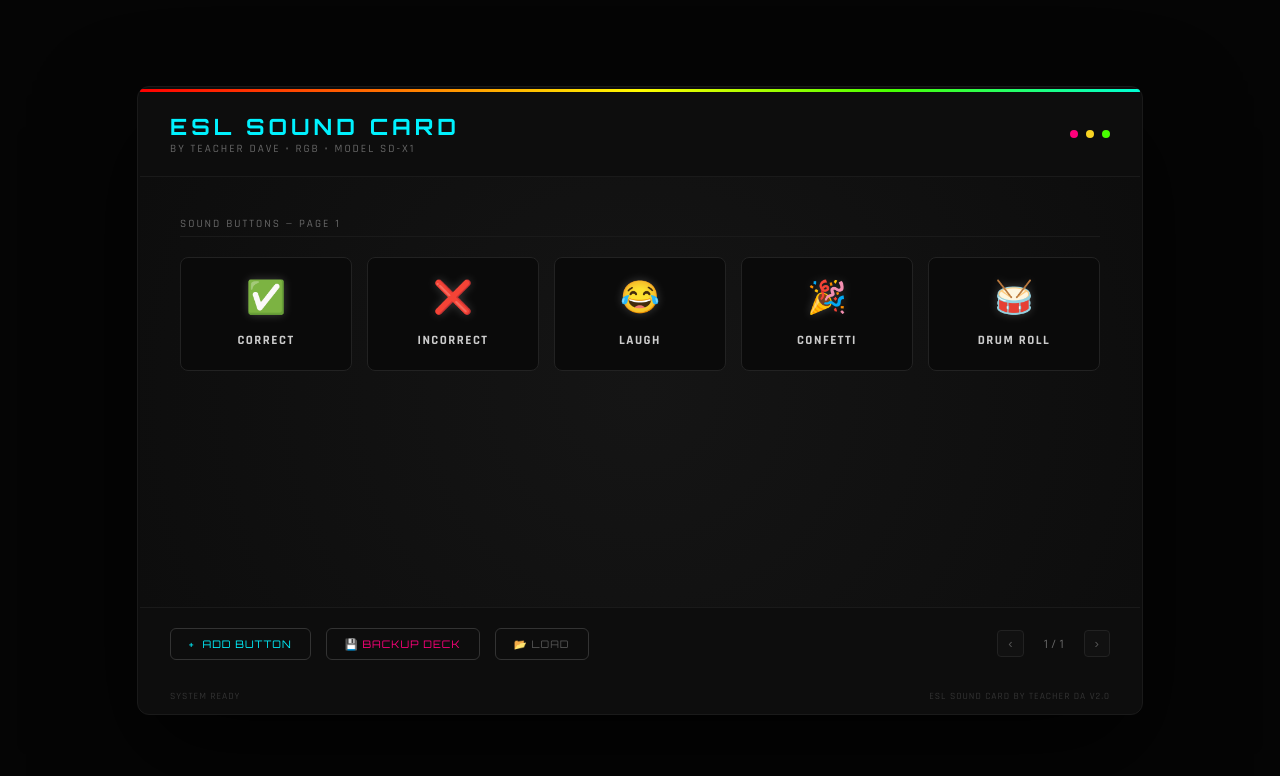
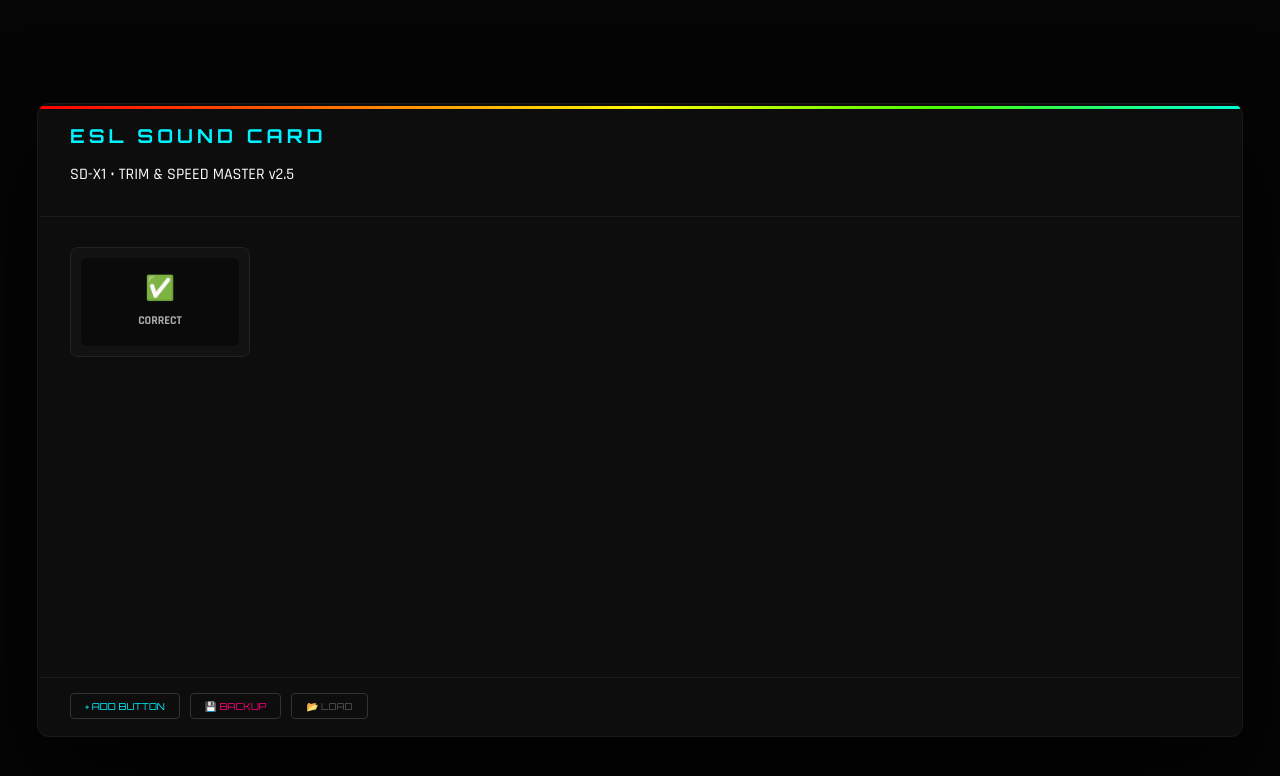
Before and after one commit to sirdeyb/soundcard-teacher-dave, a plain HTML site: page index.html in a window 1280 px wide. Drawn offline with Linux system fonts and the light colour scheme.

Commit message:
Update index.html

```diff
--- a/index.html
+++ b/index.html
@@ -3,18 +3,15 @@
 <head>
     <meta charset="UTF-8">
     <meta name="viewport" content="width=device-width, initial-scale=1.0">
-    <title>ESL Sound Card SD-X1 | Teacher Dave</title>
+    <title>ESL Sound Card SD-X1 | Trim Edition</title>
     <style>
         @import url('https://fonts.googleapis.com/css2?family=Orbitron:wght@400;700&family=Rajdhani:wght@300;500;700&display=swap');
 
         :root {
             --bg-black: #050505;
             --panel-bg: #0d0d0d;
-            --card-bg: #121212;
             --accent-cyan: #00f2ff;
             --accent-pink: #ff007b;
-            --accent-yellow: #f9d423;
-            --border-color: #222;
             --text-gray: #666;
         }
 
@@ -27,22 +24,19 @@
             align-items: center;
             min-height: 100vh;
             margin: 0;
-            overflow-x: hidden;
+            padding: 20px 0;
         }
 
-        /* Main Chassis */
         .chassis {
             width: 95%;
-            max-width: 1000px;
+            max-width: 1200px;
             background: var(--panel-bg);
             border: 1px solid #1a1a1a;
             border-radius: 12px;
             padding: 2px;
             box-shadow: 0 40px 100px rgba(0,0,0,0.8);
-            position: relative;
         }
 
-        /* Top RGB Light Strip */
         .rgb-strip {
             height: 3px;
             width: 100%;
@@ -52,295 +46,190 @@
             border-radius: 10px 10px 0 0;
         }
 
-        @keyframes moveStrip {
-            0% { background-position: 0% 0%; }
-            100% { background-position: 200% 0%; }
-        }
+        @keyframes moveStrip { 0% { background-position: 0% 0%; } 100% { background-position: 200% 0%; } }
 
-        /* Header Section */
         .header {
-            padding: 20px 30px;
+            padding: 15px 30px;
             display: flex;
             justify-content: space-between;
             align-items: center;
             border-bottom: 1px solid #1a1a1a;
         }
 
-        .title-block h1 {
-            font-family: 'Orbitron', sans-serif;
-            font-size: 1.4rem;
-            letter-spacing: 4px;
-            margin: 0;
-            color: var(--accent-cyan);
-            text-transform: uppercase;
+        .title-block h1 { font-family: 'Orbitron', sans-serif; font-size: 1.2rem; color: var(--accent-cyan); margin: 0; text-transform: uppercase; letter-spacing: 4px; }
+
+        .main-deck { padding: 30px; min-height: 400px; }
+        .grid { display: grid; grid-template-columns: repeat(auto-fill, minmax(180px, 1fr)); gap: 12px; }
+
+        .pad-unit {
+            background: rgba(255,255,255,0.02);
+            border-radius: 8px;
+            padding: 10px;
+            border: 1px solid #222;
         }
 
-        .title-block p {
-            font-size: 0.7rem;
-            color: var(--text-gray);
-            margin: 2px 0 0 0;
-            letter-spacing: 2px;
+        .sound-pad {
+            background: #0a0a0a;
+            border-radius: 6px;
+            padding: 15px 5px;
+            cursor: pointer;
+            text-align: center;
+            border: 1px solid transparent;
+            transition: 0.3s;
         }
 
-        .status-dots { display: flex; gap: 8px; }
-        .dot { width: 8px; height: 8px; border-radius: 50%; }
-        .dot-r { background: var(--accent-pink); }
-        .dot-y { background: var(--accent-yellow); }
-        .dot-g { background: #48ff00; }
-
-        /* Sound Grid Container */
-        .main-deck {
-            padding: 40px;
-            background-image: radial-gradient(circle at 50% 50%, #151515 0%, transparent 100%);
-            min-height: 350px;
-        }
-
-        .grid-header {
-            font-size: 0.7rem;
-            color: var(--text-gray);
-            letter-spacing: 2px;
-            margin-bottom: 20px;
-            border-bottom: 1px solid #1a1a1a;
-            padding-bottom: 5px;
-            text-transform: uppercase;
-        }
-
-        .grid {
-            display: grid;
-            grid-template-columns: repeat(auto-fill, minmax(160px, 1fr));
-            gap: 15px;
-        }
-
-        /* Buttons Styling */
-        .sound-pad {
-            background: #0a0a0a;
-            border: 1px solid #222;
-            border-radius: 8px;
-            padding: 20px 10px;
-            cursor: pointer;
-            transition: all 0.3s;
-            text-align: center;
-            position: relative;
-            overflow: hidden;
-        }
-
-        .sound-pad:hover { border-color: #444; background: #111; }
-
-        .pad-emoji {
-            font-size: 2rem;
-            margin-bottom: 10px;
-            filter: drop-shadow(0 0 5px rgba(255,255,255,0.2));
-            display: block;
-        }
-
-        .pad-name {
-            font-size: 0.8rem;
-            font-weight: 700;
-            letter-spacing: 1.5px;
-            color: #ccc;
-            text-transform: uppercase;
-        }
-
-        /* Active Glows (Per Pad) */
-        .sound-pad::before {
-            content: ''; position: absolute; bottom: 0; left: 50%; transform: translateX(-50%);
-            width: 30%; height: 2px; background: transparent; transition: 0.3s;
-        }
+        .sound-pad:hover { background: #111; border-color: #333; }
+        .pad-emoji { font-size: 1.5rem; display: block; margin-bottom: 5px; }
+        .pad-name { font-size: 0.75rem; font-weight: 700; color: #aaa; text-transform: uppercase; }
 
         .playing { border-color: var(--accent-cyan) !important; background: #001a1c !important; }
-        .playing .pad-emoji { transform: scale(1.1); transition: 0.1s; }
 
-        /* Control Footer */
-        .deck-footer {
-            padding: 20px 30px;
-            display: flex;
-            justify-content: space-between;
-            align-items: center;
-            border-top: 1px solid #1a1a1a;
-        }
-
-        .action-btns { display: flex; gap: 15px; }
-
-        .btn-ui {
-            background: transparent;
-            border: 1px solid #333;
-            color: var(--accent-cyan);
-            padding: 8px 18px;
-            border-radius: 6px;
-            font-family: 'Orbitron', sans-serif;
-            font-size: 0.65rem;
-            letter-spacing: 1px;
-            cursor: pointer;
-            transition: 0.2s;
-            display: flex;
-            align-items: center;
-            gap: 8px;
-        }
-
-        .btn-ui:hover { background: rgba(0, 242, 255, 0.1); border-color: var(--accent-cyan); }
-        .btn-delete { color: var(--accent-pink); }
-        .btn-delete:hover { background: rgba(255, 0, 123, 0.1); border-color: var(--accent-pink); }
-
-        .nav-controls { display: flex; align-items: center; gap: 20px; color: var(--text-gray); font-size: 0.8rem; }
-        .nav-arrow { background: #111; border: 1px solid #222; color: #555; padding: 5px 10px; cursor: pointer; border-radius: 4px; }
-        .nav-arrow:hover { color: #fff; border-color: #444; }
-
-        /* Pad Settings Overlay */
+        /* Settings Area */
         .pad-settings {
-            margin-top: 10px;
-            padding-top: 10px;
+            margin-top: 8px;
+            padding-top: 8px;
             border-top: 1px solid #1a1a1a;
             display: none;
             flex-direction: column;
-            gap: 8px;
+            gap: 5px;
         }
         .pad-unit:hover .pad-settings { display: flex; }
 
-        input[type="text"], input[type="range"] {
-            background: #000; border: 1px solid #333; color: #00f2ff; font-size: 0.7rem; padding: 4px;
-        }
+        .trim-controls { display: flex; gap: 5px; align-items: center; }
+        .trim-label { font-size: 0.55rem; color: var(--text-gray); min-width: 30px; }
 
-        .system-status { font-size: 0.6rem; color: #333; letter-spacing: 1px; }
+        input { background: #000; border: 1px solid #333; color: #00f2ff; font-size: 0.6rem; padding: 3px; border-radius: 3px; }
+        input[type="range"] { height: 10px; cursor: pointer; }
 
+        .deck-footer { padding: 15px 30px; display: flex; justify-content: space-between; border-top: 1px solid #1a1a1a; }
+        .btn-ui { background: transparent; border: 1px solid #333; color: var(--accent-cyan); padding: 6px 14px; border-radius: 4px; font-family: 'Orbitron', sans-serif; font-size: 0.6rem; cursor: pointer; }
     </style>
 </head>
 <body>
 
     <div class="chassis">
         <div class="rgb-strip"></div>
-
         <div class="header">
             <div class="title-block">
                 <h1>ESL SOUND CARD</h1>
-                <p>BY TEACHER DAVE • RGB • MODEL SD-X1</p>
-            </div>
-            <div class="status-dots">
-                <div class="dot dot-r"></div>
-                <div class="dot dot-y"></div>
-                <div class="dot dot-g"></div>
+                <p>SD-X1 • TRIM & SPEED MASTER v2.5</p>
             </div>
         </div>
 
         <div class="main-deck">
-            <div class="grid-header">SOUND BUTTONS — PAGE <span id="page-num">1</span></div>
             <div id="grid" class="grid"></div>
         </div>
 
         <div class="deck-footer">
-            <div class="action-btns">
-                <button class="btn-ui" onclick="addNewPad()"><span>+</span> ADD BUTTON</button>
-                <button class="btn-ui btn-delete" onclick="exportData()">💾 BACKUP DECK</button>
+            <div style="display: flex; gap: 10px;">
+                <button class="btn-ui" onclick="addNewPad()">+ ADD BUTTON</button>
+                <button class="btn-ui" style="color:var(--accent-pink)" onclick="exportData()">💾 BACKUP</button>
                 <button class="btn-ui" style="color:#555" onclick="document.getElementById('importFile').click()">📂 LOAD</button>
                 <input type="file" id="importFile" style="display:none" onchange="importData(event)">
             </div>
-
-            <div class="nav-controls">
-                <button class="nav-arrow" onclick="movePage(-1)">‹</button>
-                <span id="page-indicator">1 / 1</span>
-                <button class="nav-arrow" onclick="movePage(1)">›</button>
-            </div>
-        </div>
-
-        <div style="padding: 10px 30px; display: flex; justify-content: space-between;">
-            <div class="system-status">SYSTEM READY</div>
-            <div class="system-status">ESL SOUND CARD BY TEACHER DA V2.0</div>
         </div>
     </div>
 
     <script>
-        const limit = 5;
+        const limit = 20;
         let page = 1;
-        const storageKey = 'TeacherDave_SDX1';
+        const storageKey = 'TeacherDave_Trim_Deck';
 
-        const defaults = [
-            { name: 'Correct', emoji: '✅', src: 'https://assets.mixkit.co/active_storage/sfx/2000/2000-preview.mp3', speed: 1 },
-            { name: 'Incorrect', emoji: '❌', src: 'https://assets.mixkit.co/active_storage/sfx/1119/1119-preview.mp3', speed: 1 },
-            { name: 'Laugh', emoji: '😂', src: 'https://assets.mixkit.co/active_storage/sfx/2012/2012-preview.mp3', speed: 1 },
-            { name: 'Confetti', emoji: '🎉', src: 'https://assets.mixkit.co/active_storage/sfx/2014/2014-preview.mp3', speed: 1 },
-            { name: 'Drum Roll', emoji: '🥁', src: 'https://assets.mixkit.co/active_storage/sfx/2020/2020-preview.mp3', speed: 1 }
+        let pads = JSON.parse(localStorage.getItem(storageKey)) || [
+            { name: 'Correct', emoji: '✅', src: 'https://assets.mixkit.co/active_storage/sfx/2000/2000-preview.mp3', speed: 1, start: 0, end: 0 }
         ];
-
-        let pads = JSON.parse(localStorage.getItem(storageKey)) || [...defaults];
 
         function sync() { localStorage.setItem(storageKey, JSON.stringify(pads)); }
 
         function render() {
             const container = document.getElementById('grid');
             container.innerHTML = '';
-            const start = (page - 1) * limit;
-            const currentSet = pads.slice(start, start + limit);
 
-            currentSet.forEach((pad, i) => {
-                const idx = start + i;
+            pads.forEach((pad, idx) => {
                 const unit = document.createElement('div');
                 unit.className = 'pad-unit';
 
-                // Sound Pad
                 const btn = document.createElement('div');
                 btn.className = 'sound-pad';
-                btn.innerHTML = `<span class="pad-emoji">${pad.emoji || '🎵'}</span><span class="pad-name">${pad.name}</span>`;
+                btn.innerHTML = `<span class="pad-emoji">${pad.emoji}</span><span class="pad-name">${pad.name}</span>`;
 
                 const audio = new Audio(pad.src);
-                btn.onclick = (e) => {
-                    if(e.target.tagName === 'INPUT') return;
+
+                btn.onclick = () => {
                     audio.playbackRate = pad.speed || 1;
-                    audio.currentTime = 0;
+                    audio.currentTime = pad.start || 0;
                     audio.play();
                     btn.classList.add('playing');
-                    audio.onended = () => btn.classList.remove('playing');
+
+                    // Trim logic
+                    const checkTrim = setInterval(() => {
+                        if (pad.end > 0 && audio.currentTime >= pad.end) {
+                            audio.pause();
+                            clearInterval(checkTrim);
+                            btn.classList.remove('playing');
+                        }
+                    }, 50);
+
+                    audio.onended = () => {
+                        clearInterval(checkTrim);
+                        btn.classList.remove('playing');
+                    };
                 };
+
                 unit.appendChild(btn);
 
-                // Hidden Settings (Visible on Hover)
+                // Settings
                 const settings = document.createElement('div');
                 settings.className = 'pad-settings';
 
+                // Basic Edits
+                const nameIn = document.createElement('input');
+                nameIn.value = pad.name; nameIn.onchange = (e) => { pads[idx].name = e.target.value; sync(); render(); };
+
                 const emojiIn = document.createElement('input');
-                emojiIn.type = 'text'; emojiIn.value = pad.emoji; emojiIn.placeholder = "Emoji";
-                emojiIn.onchange = (e) => { pads[idx].emoji = e.target.value; sync(); render(); };
+                emojiIn.value = pad.emoji; emojiIn.onchange = (e) => { pads[idx].emoji = e.target.value; sync(); render(); };
 
-                const nameIn = document.createElement('input');
-                nameIn.type = 'text'; nameIn.value = pad.name; emojiIn.placeholder = "Name";
-                nameIn.onchange = (e) => { pads[idx].name = e.target.value; sync(); render(); };
+                // Trim Inputs
+                const trimRow = document.createElement('div');
+                trimRow.className = 'trim-controls';
+                trimRow.innerHTML = `<span class="trim-label">START</span>`;
+                const startIn = document.createElement('input');
+                startIn.type = 'number'; startIn.step = '0.1'; startIn.value = pad.start || 0;
+                startIn.onchange = (e) => { pads[idx].start = parseFloat(e.target.value); sync(); };
 
+                const trimRowEnd = document.createElement('div');
+                trimRowEnd.className = 'trim-controls';
+                trimRowEnd.innerHTML = `<span class="trim-label">END</span>`;
+                const endIn = document.createElement('input');
+                endIn.type = 'number'; endIn.step = '0.1'; endIn.value = pad.end || 0;
+                endIn.onchange = (e) => { pads[idx].end = parseFloat(e.target.value); sync(); };
+
+                // File Upload
                 const fileIn = document.createElement('input');
-                fileIn.type = 'file'; fileIn.style.fontSize = '8px';
+                fileIn.type = 'file';
                 fileIn.onchange = (e) => {
                     const reader = new FileReader();
                     reader.onload = (ev) => { pads[idx].src = ev.target.result; sync(); render(); };
                     reader.readAsDataURL(e.target.files[0]);
                 };
 
-                const del = document.createElement('button');
-                del.innerText = "DELETE PAD";
-                del.style.background = "none"; del.style.border = "1px solid #300"; del.style.color = "#600"; del.style.fontSize = "8px";
-                del.onclick = () => { if(confirm("Delete?")) { pads.splice(idx, 1); sync(); render(); } };
-
                 settings.appendChild(emojiIn);
                 settings.appendChild(nameIn);
+                trimRow.appendChild(startIn);
+                settings.appendChild(trimRow);
+                trimRowEnd.appendChild(endIn);
+                settings.appendChild(trimRowEnd);
                 settings.appendChild(fileIn);
-                settings.appendChild(del);
                 unit.appendChild(settings);
-
                 container.appendChild(unit);
             });
-
-            document.getElementById('page-num').innerText = page;
-            document.getElementById('page-indicator').innerText = `${page} / ${Math.ceil(pads.length/limit) || 1}`;
         }
 
-        function addNewPad() { pads.push({ name: 'NEW', emoji: '✨', src: '', speed: 1 }); sync(); render(); }
-        function movePage(dir) {
-            if (dir === 1 && page * limit < pads.length) page++;
-            else if (dir === -1 && page > 1) page--;
-            render();
-        }
-
+        function addNewPad() { pads.push({ name: 'NEW', emoji: '🎵', src: '', speed: 1, start: 0, end: 0 }); sync(); render(); }
         function exportData() {
             const dataUri = 'data:application/json;charset=utf-8,'+ encodeURIComponent(JSON.stringify(pads));
-            const link = document.createElement('a'); link.href = dataUri; link.download = 'TeacherDave_SDX1_Backup.json'; link.click();
+            const link = document.createElement('a'); link.href = dataUri; link.download = 'SDX1_Trim_Backup.json'; link.click();
         }
-
         function importData(e) {
             const reader = new FileReader();
             reader.onload = (ev) => { pads = JSON.parse(ev.target.result); sync(); render(); };
```
